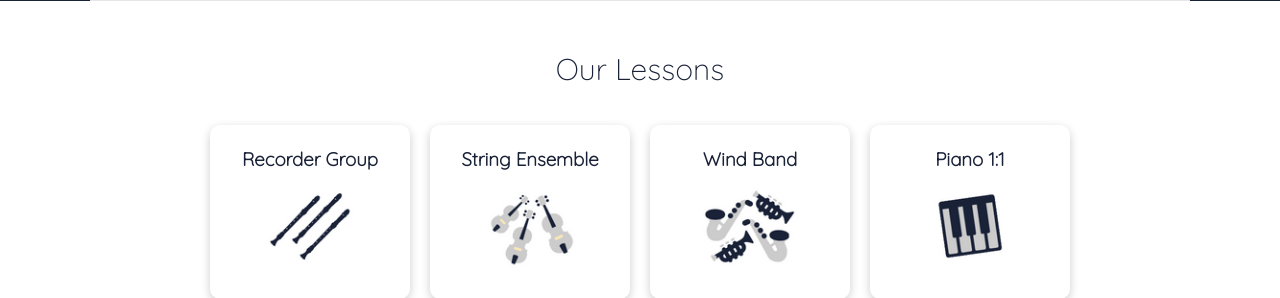
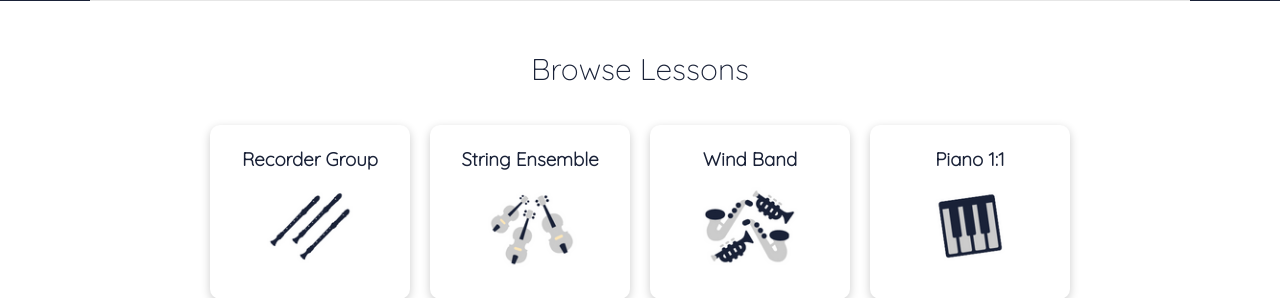
Before and after one commit to heathercking/CodeClan_Project1__Planaband, a Flask app: page / in a window 1280 px wide. Shown: the part 492-790 px from the top of the page. Run offline with Flask 2, Linux system fonts and the light colour scheme.

Commit message:
amends lessons title on welcome page

```diff
--- a/templates/index.html
+++ b/templates/index.html
@@ -25,7 +25,7 @@
 </div>
 
 <section class="lesson-types">
-    <h1 class="text-center my-2">Our Lessons</h1>
+    <h1 class="text-center my-2">Browse Lessons</h1>
     <div class="container flex">
         <a href="/lessons/recorder">
             <div class="card">
```
